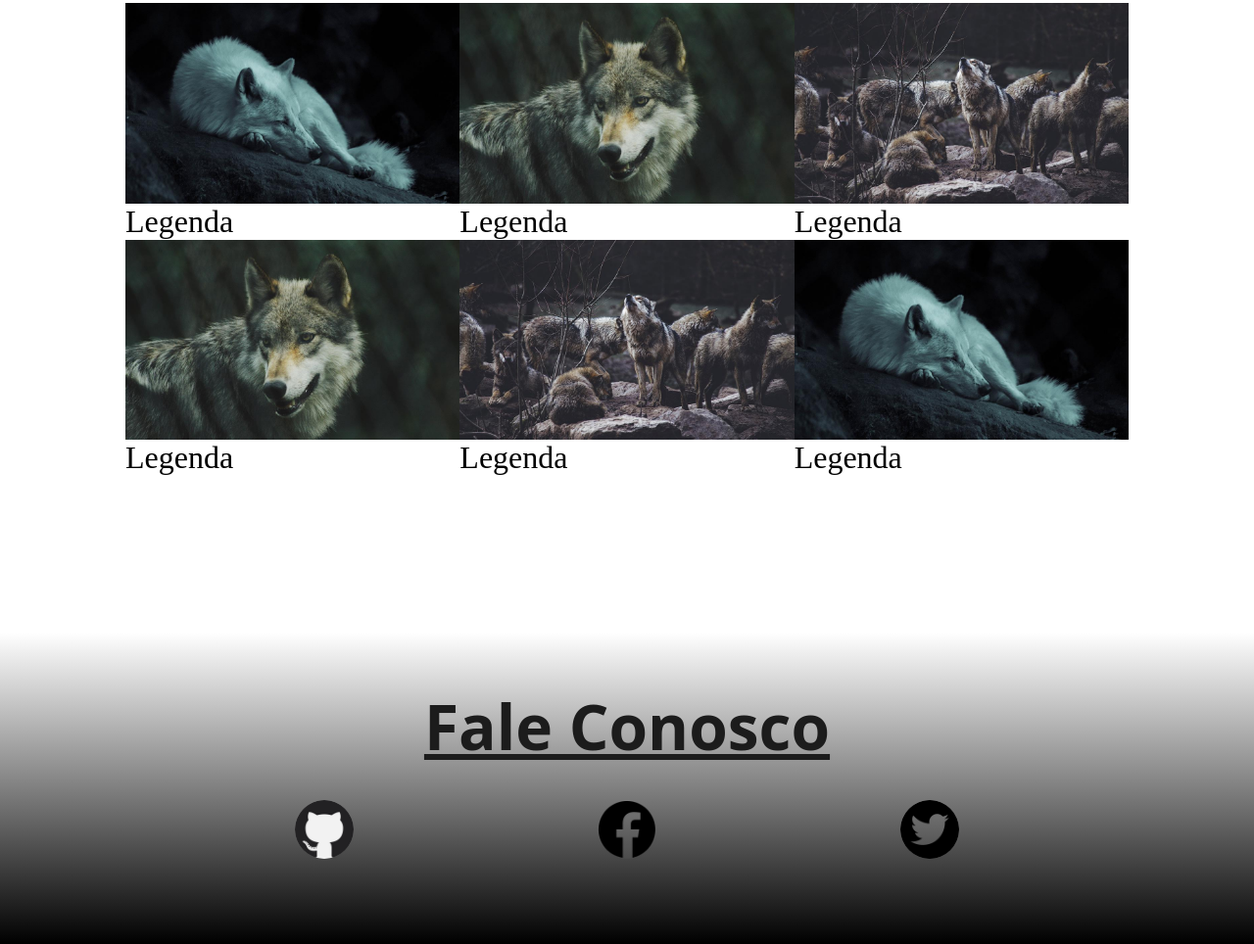
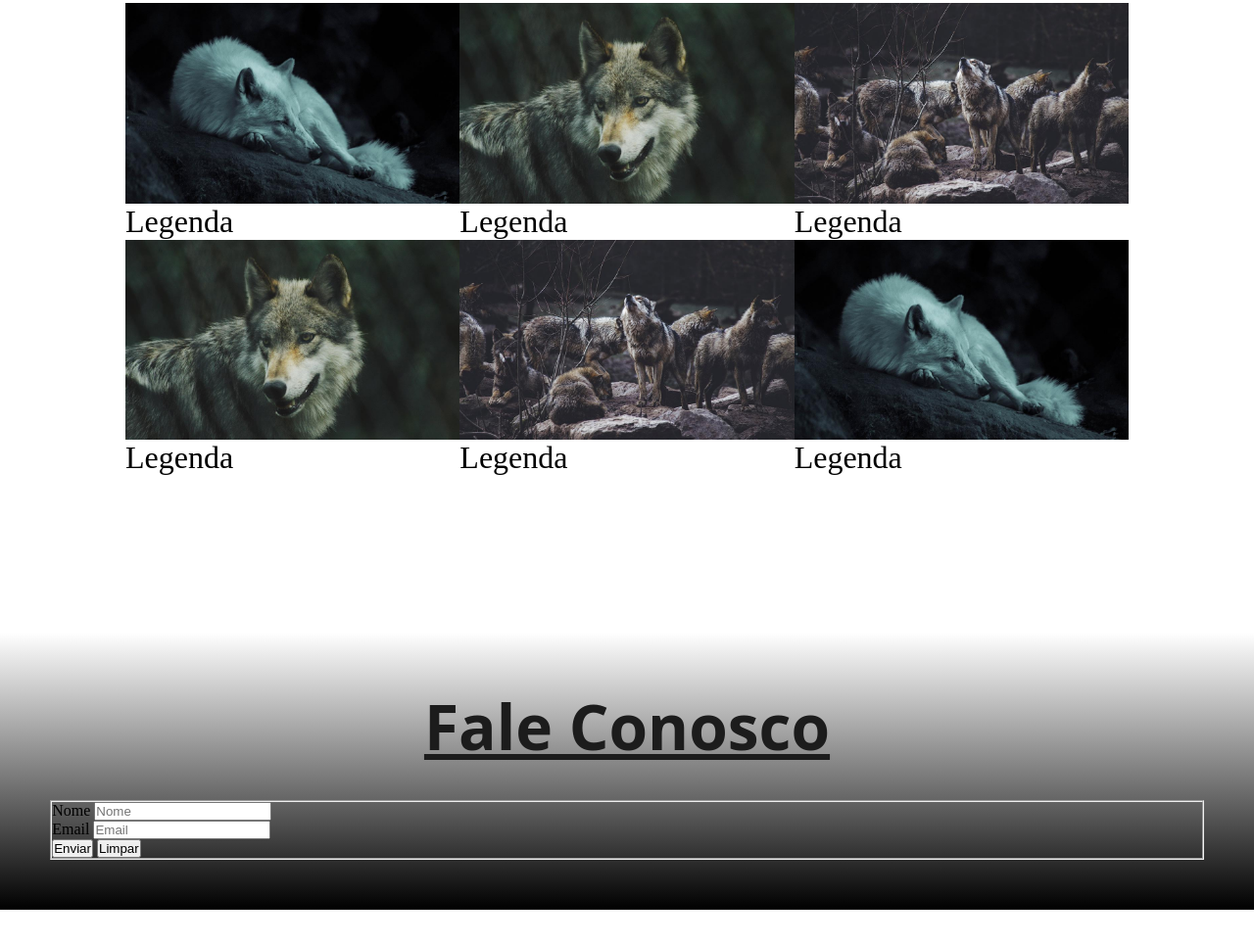
Before and after one commit to 1TDSPV-2023/rm551763, a plain HTML site: page index.html in a window 1280 px wide. Shown: the part 545-1509 px from the top of the page at 98% size. After the commit the page ends 1474 px from the top, so only its background shows below. Drawn offline with Linux system fonts and the light colour scheme.

Commit message:
Iniciando com Forms e Inputs. GET/POST.

```diff
--- a/index.html
+++ b/index.html
@@ -51,7 +51,7 @@
 
     <footer class="rodape">
         <h2>Fale Conosco</h2>
-        <nav>
+        <!-- <nav>
             <a href="#">
                 <img src="./img/social-1.png" alt="Logo GitHub">
             </a>
@@ -62,6 +62,35 @@
                 <img src="./img/social-3.png" alt="Logo Twitter">
             </a>
         </nav>
+         -->
+
+        <!--
+            ACTION = indica para onde as informações do formulario irão
+            METHOD = metodo que enviará as informações [GET, POST]
+            ALIAS - apelido no action [/....]
+
+            Quando colocar o nome do FOR no ID do input, ao clicar no lugar do label, ele seleciona o input
+            onsubmit: return false, impede de enviar informações quando clicar no botão de submit
+
+        -->
+        <div>
+            <form action="/action-fake.html" method="get" onsubmit="return true">
+                <fieldset>
+                    <div>
+                        <label for="idNm">Nome</label>
+                        <input type="text" name="txtNm" id="idNm" placeholder="Nome">
+                    </div>
+                    <div>
+                        <label for="idEmail">Email</label>
+                        <input type="email" name="txtEmail" id="idEmail" placeholder="Email">
+                    </div>
+                    <div>
+                        <input type="submit" value="Enviar">
+                        <input type="submit" value="Limpar">
+                    </div>
+                </fieldset>
+            </form>
+        </div>
 
     </footer>
 
```
Also changed, not shown: action-fake.html (added, +12 -0 lines).
